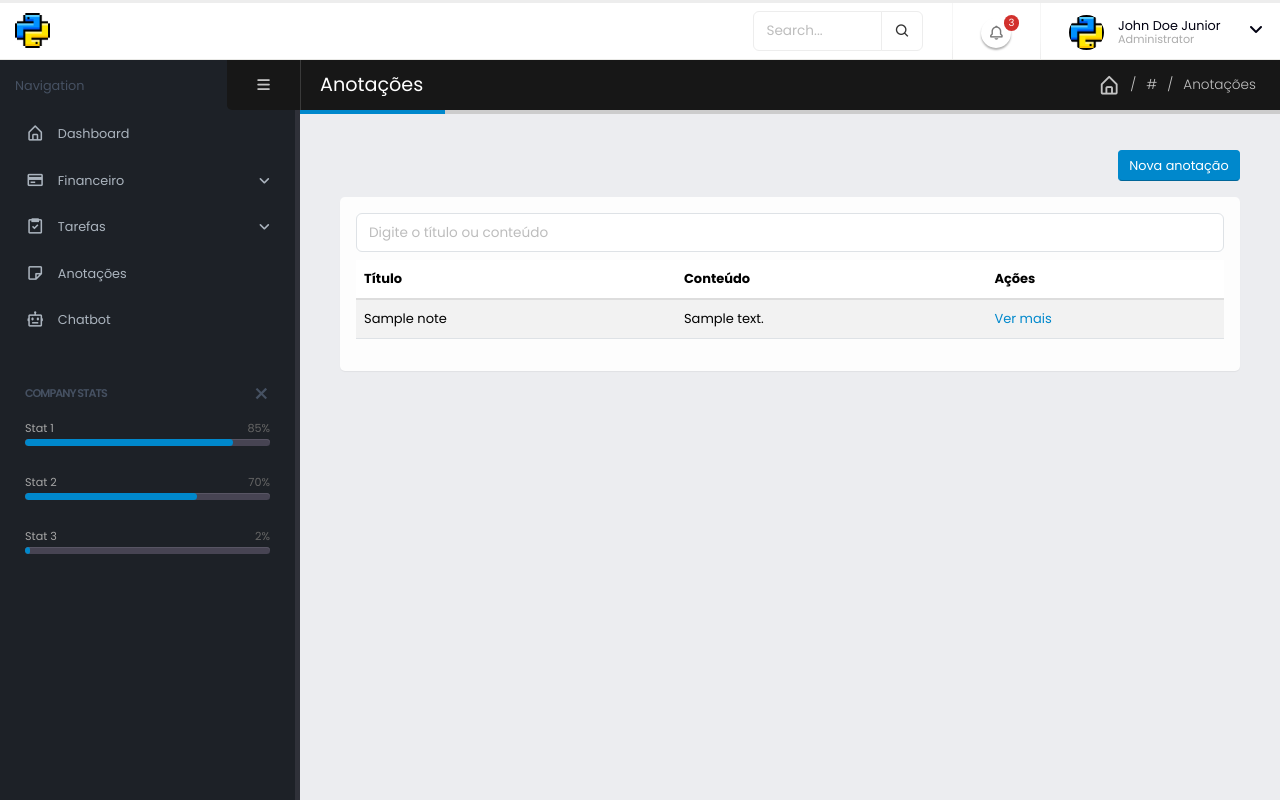
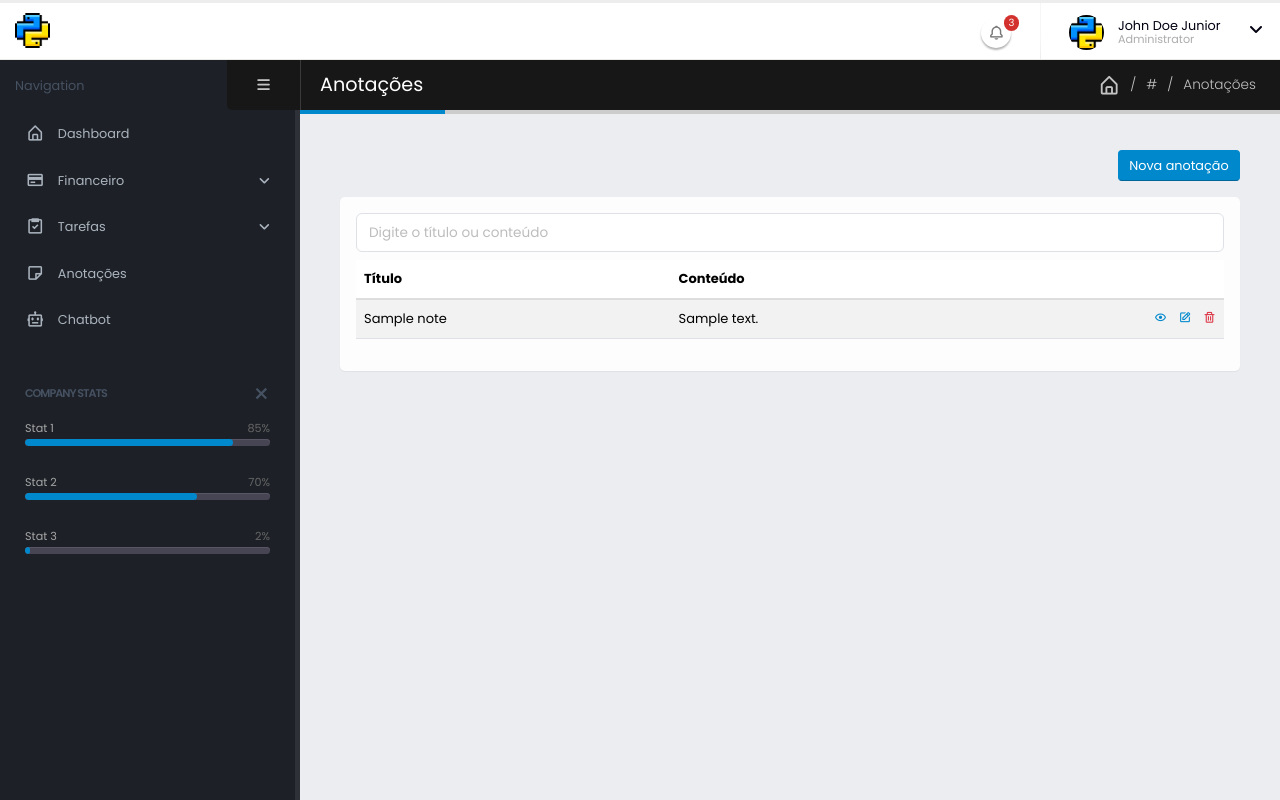
Before and after one commit to obrunodev/pythonista.com.br, a Django app: template apps/notes/templates/notes/note_list.html in a window 1280 px wide. Run offline with Django 4.2, Linux system fonts and the light colour scheme; the template is opened without the code that fills it: most values are stand-ins (such as "Sample title", 1, 10 or a date in 2020); some libraries are stand-ins or nearby versions.

Commit message:
feat: Melhorias de usabilidade

```diff
--- a/apps/notes/templates/notes/note_form.html
+++ b/apps/notes/templates/notes/note_form.html
@@ -11,7 +11,10 @@
             <form method="post">
                 {% csrf_token %}
                 {{ form.as_p }}
-                <button type="submit" class="btn btn-primary mt-2">Criar</button>
+                <button type="submit" class="btn btn-primary btn-sm mt-2">
+                    {% if note %}Atualizar{% else %}Salvar{% endif %}
+                </button>
+                <a href="{% url "notes:list" %}" class="btn btn-secondary btn-sm mt-2">Cancelar</a>
             </form>
         </div>
     </div>
--- a/apps/notes/templates/notes/note_list.html
+++ b/apps/notes/templates/notes/note_list.html
@@ -11,13 +11,15 @@
 
     <div class="card">
         <div class="card-body">
-            <input type="text" placeholder="Digite o título ou conteúdo" class="form-control mb-2">
+            <form method="get">
+                <input type="text" name="q" placeholder="Digite o título ou conteúdo" class="form-control mb-2" value="{{ request.GET.q }}">
+            </form>
             <table class="table table-responsive-md table-striped">
                 <thead>
                     <tr>
                         <th>Título</th>
                         <th>Conteúdo</th>
-                        <th>Ações</th>
+                        <th></th>
                     </tr>
                 </thead>
                 <tbody>
@@ -25,10 +27,29 @@
                         <tr>
                             <td>{{ note.title|default:"Sem título" }}</td>
                             <td>{{ note.content|truncatechars:30 }}</td>
-                            <td>
+                            <td class="text-end">
                                 <a href="{% url "notes:detail" note.pk %}">
-                                    Ver mais
+                                    <i class='bx bx-show'></i>
                                 </a>
+                                <a href="{% url "notes:update" note.pk %}" class="ms-2">
+                                    <i class='bx bx-edit'></i>
+                                </a>
+                                <a href="{% url "notes:delete" note.pk %}" class="ms-2 text-danger">
+                                    <i class='bx bx-trash' ></i>
+                                </a>
+                            </td>
+                        </tr>
+                    {% empty %}
+                        <tr>
+                            <td colspan="3" class="text-center">
+                                {% if request.GET.q %}
+                                    Nenhum resultado encontrado.
+                                {% else %}
+                                    Nenhuma anotação cadastrada.
+                                    <a href="{% url "notes:create" %}">
+                                        Criar uma anotação
+                                    </a>
+                                {% endif %}
                             </td>
                         </tr>
                     {% endfor %}
--- a/templates/partials/header.html
+++ b/templates/partials/header.html
@@ -13,15 +13,6 @@
 
     <!-- start: search & user box -->
     <div class="header-right">
-
-        <form action="pages-search-results.html" class="search nav-form">
-            <div class="input-group">
-                <input type="text" class="form-control" name="q" id="q" placeholder="Search...">
-                <button class="btn btn-default" type="submit"><i class="bx bx-search"></i></button>
-            </div>
-        </form>
-
-        <span class="separator"></span>
 
         <ul class="notifications">
             <li>
```
Also changed, not shown: apps/notes/templates/notes/note_confirm_delete.html (+7 -6 lines), apps/notes/views.py (+8 -0 lines).
